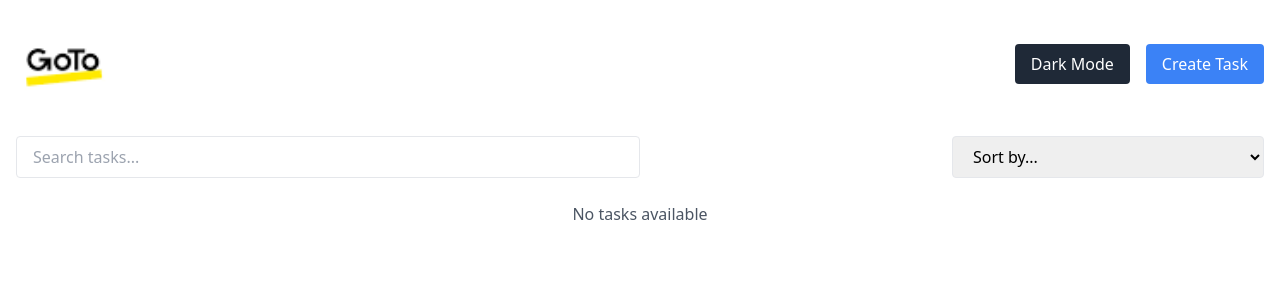
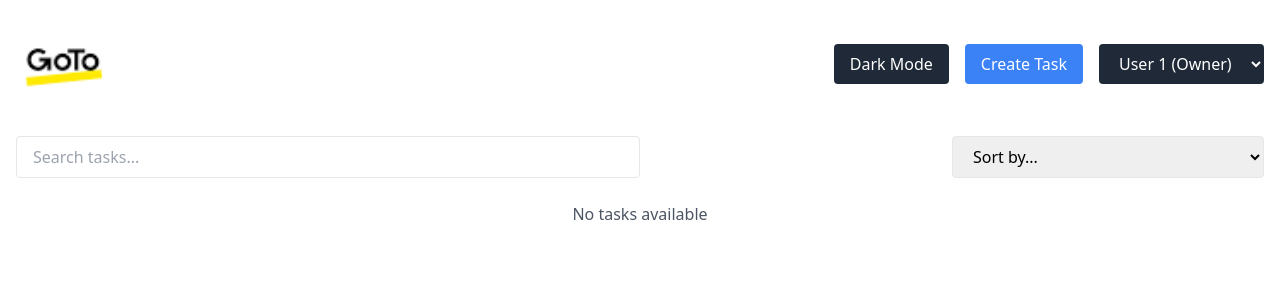
Before and after one commit to kush-shah05/Task-Management-Application, a React (Create React App) app: page / in a window 1280 px wide. Shown: the top 300 px of the page. Built offline with nearby package versions, Linux system fonts and the light colour scheme.

Commit message:
admin and owner implementation

```diff
--- a/src/App.js
+++ b/src/App.js
@@ -11,6 +11,13 @@ const App = () => {
     const [searchTerm, setSearchTerm] = useState('');
     const [sortField, setSortField] = useState('');
     const [theme, setTheme] = useState('light');
+    const [userRole, setUserRole] = useState('Owner'); // Set user role here (either 'Admin' or 'Owner')
+    const [currentUser, setCurrentUser] = useState('user1'); // Simulating current user
+    const users = [
+        { id: 'user1', name: 'User 1', role: 'Owner' },
+        { id: 'user2', name: 'User 2', role: 'Owner' },
+        { id: 'admin', name: 'Admin', role: 'Admin' }
+    ];
 
     useEffect(() => {
         const savedTheme = localStorage.getItem('theme');
@@ -30,9 +37,10 @@ const App = () => {
 
     useEffect(() => {
         const checkOverdueTasks = () => {
-            const now = new Date();
+            const now = new Date().setHours(0, 0, 0, 0); // Set current time to midnight to compare dates accurately
             setTasks(prevTasks => prevTasks.map(task => {
-                if (new Date(task.endDate) < now && task.status !== 'Completed' && task.status !== 'Overdue') {
+                const taskEndDate = new Date(task.endDate).setHours(0, 0, 0, 0);
+                if (taskEndDate < now && task.status !== 'Completed' && task.status !== 'Overdue') {
                     return { ...task, status: 'Overdue' };
                 }
                 return task;
@@ -50,17 +58,26 @@ const App = () => {
         if (task.id) {
             setTasks(tasks.map(t => (t.id === task.id ? task : t)));
         } else {
-            setTasks([...tasks, { ...task, id: Date.now(), status: 'Pending', owner: 'current_user' }]);
+            setTasks([...tasks, { ...task, id: Date.now(), status: 'Pending', owner: currentUser }]);
         }
         setCurrentTask(null);
     };
 
     const editTask = (task) => {
+        if (userRole === 'Owner' && task.owner !== currentUser) {
+            alert('Owners can only manage their own tasks.');
+            return;
+        }
         setCurrentTask(task);
         setModalIsOpen(true);
     };
 
     const deleteTask = (id) => {
+        const taskToDelete = tasks.find(task => task.id === id);
+        if (userRole === 'Owner' && taskToDelete.owner !== currentUser) {
+            alert('Owners can only delete their own tasks.');
+            return;
+        }
         setTasks(tasks.filter(task => task.id !== id));
     };
 
@@ -88,6 +105,21 @@ const App = () => {
                         {theme === 'light' ? 'Dark Mode' : 'Light Mode'}
                     </button>
                     <button onClick={() => setModalIsOpen(true)} className="bg-blue-500 text-white px-4 py-2 rounded">Create Task</button>
+                    <select
+                        value={currentUser}
+                        onChange={(e) => {
+                            const selectedUser = users.find(user => user.id === e.target.value);
+                            setCurrentUser(selectedUser.id);
+                            setUserRole(selectedUser.role);
+                        }}
+                        className="bg-gray-800 text-white px-4 py-2 rounded"
+                    >
+                        {users.map(user => (
+                            <option key={user.id} value={user.id}>
+                                {user.name} ({user.role})
+                            </option>
+                        ))}
+                    </select>
                 </div>
             </header>
             <div className="mb-6 flex justify-between">
```
